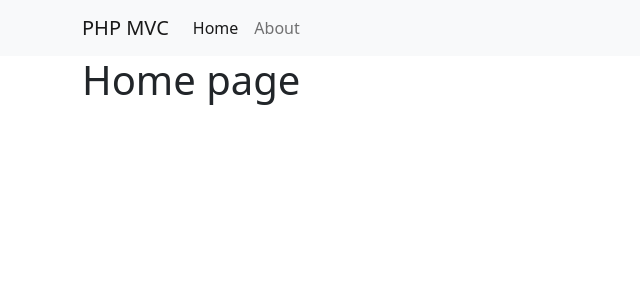
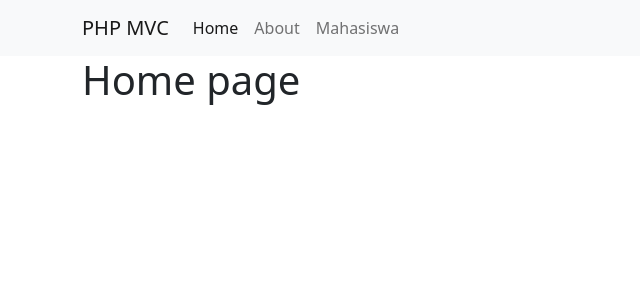
Before and after one commit to ylfyt/php-mvc-web-store, a PHP site: page / in a window 1280 px wide. Shown: the top 300 px of the page, without its empty margins (0-640 px from the left). Run offline with PHP 8.4, Linux system fonts and the light colour scheme.

Commit message:
adding mahasiswa menu

```diff
--- a/app/views/templates/header.php
+++ b/app/views/templates/header.php
@@ -24,6 +24,9 @@
             <li class="nav-item">
             <a class="nav-link" href="<?=BASEURL?>/about">About</a>
             </li>
+            <li class="nav-item">
+            <a class="nav-link" href="<?=BASEURL?>/mahasiswa">Mahasiswa</a>
+            </li>
         </ul>
         </div>
     </div>
```
